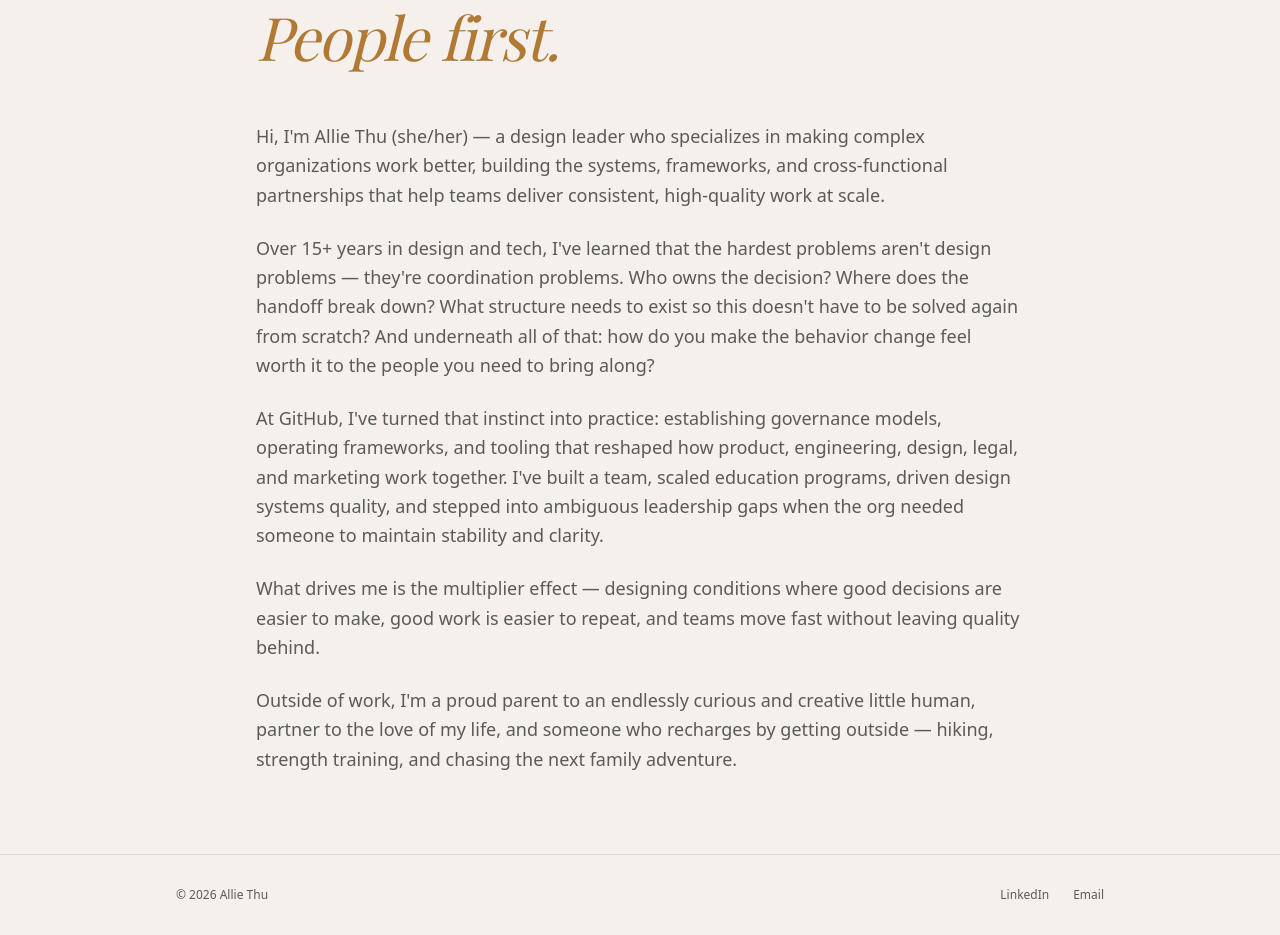
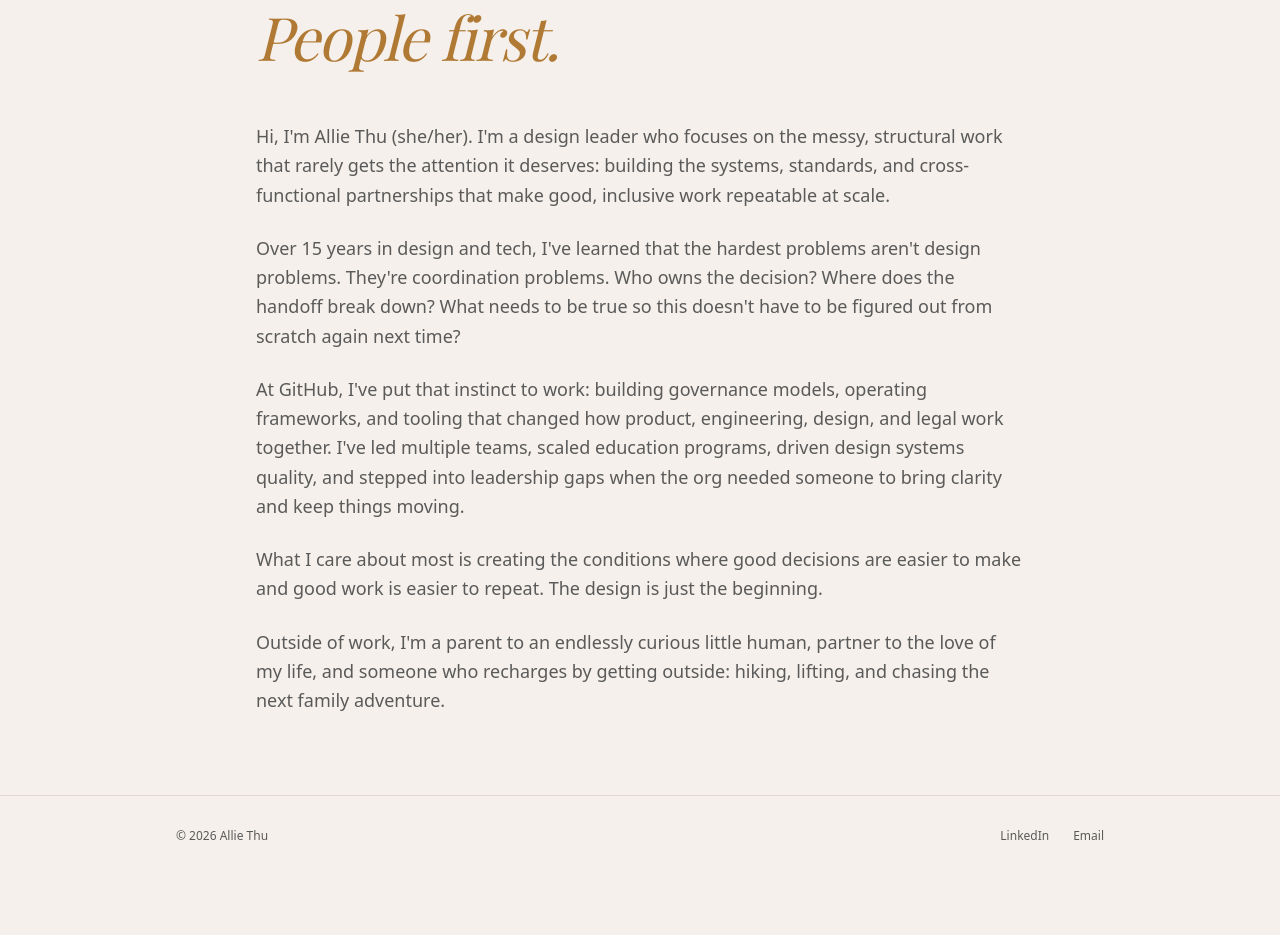
Before and after one commit to alliethu/alliethu.github.io, a Next.js app: page /about in a window 1280 px wide. Shown: the part 380-1315 px from the top of the page. After the commit the page ends 1256 px from the top, so only its background shows below. Built offline with nearby package versions, Linux system fonts and the light colour scheme.

Commit message:
Update copy on homepage, about, and tinkering pages

```diff
--- a/src/app/about/page.tsx
+++ b/src/app/about/page.tsx
@@ -23,42 +23,40 @@ export default function About() {
 
         <div className="animate-fade-in-up animation-delay-200 mt-12 space-y-6 text-base leading-relaxed text-muted md:text-lg md:leading-relaxed">
           <p>
-            Hi, I&apos;m Allie Thu (she/her) — a design leader who specializes
-            in making complex organizations work better, building the systems,
-            frameworks, and cross-functional partnerships that help teams deliver
-            consistent, high-quality work at scale.
+            Hi, I&apos;m Allie Thu (she/her). I&apos;m a design leader who
+            focuses on the messy, structural work that rarely gets the attention
+            it deserves: building the systems, standards, and cross-functional
+            partnerships that make good, inclusive work repeatable at scale.
           </p>
 
           <p>
-            Over 15+ years in design and tech, I&apos;ve learned that the
-            hardest problems aren&apos;t design problems — they&apos;re
-            coordination problems. Who owns the decision? Where does the handoff
-            break down? What structure needs to exist so this doesn&apos;t have
-            to be solved again from scratch? And underneath all of that: how do
-            you make the behavior change feel worth it to the people you need to
-            bring along?
+            Over 15 years in design and tech, I&apos;ve learned that the hardest
+            problems aren&apos;t design problems. They&apos;re coordination
+            problems. Who owns the decision? Where does the handoff break down?
+            What needs to be true so this doesn&apos;t have to be figured out
+            from scratch again next time?
           </p>
 
           <p>
-            At GitHub, I&apos;ve turned that instinct into practice:
-            establishing governance models, operating frameworks, and tooling
-            that reshaped how product, engineering, design, legal, and marketing
-            work together. I&apos;ve built a team, scaled education programs,
-            driven design systems quality, and stepped into ambiguous leadership
-            gaps when the org needed someone to maintain stability and clarity.
+            At GitHub, I&apos;ve put that instinct to work: building governance
+            models, operating frameworks, and tooling that changed how product,
+            engineering, design, and legal work together. I&apos;ve led multiple
+            teams, scaled education programs, driven design systems quality, and
+            stepped into leadership gaps when the org needed someone to bring
+            clarity and keep things moving.
           </p>
 
           <p>
-            What drives me is the multiplier effect — designing conditions where
-            good decisions are easier to make, good work is easier to repeat, and
-            teams move fast without leaving quality behind.
+            What I care about most is creating the conditions where good
+            decisions are easier to make and good work is easier to repeat. The
+            design is just the beginning.
           </p>
 
           <p>
-            Outside of work, I&apos;m a proud parent to an endlessly curious and
-            creative little human, partner to the love of my life, and someone
-            who recharges by getting outside — hiking, strength training, and
-            chasing the next family adventure.
+            Outside of work, I&apos;m a parent to an endlessly curious little
+            human, partner to the love of my life, and someone who recharges by
+            getting outside: hiking, lifting, and chasing the next family
+            adventure.
           </p>
         </div>
       </div>
--- a/src/app/page.tsx
+++ b/src/app/page.tsx
@@ -20,16 +20,14 @@ export default function Home() {
             Design leadership
           </p>
           <h1 className="animate-fade-in-up mt-6 font-serif text-4xl leading-tight tracking-tight text-foreground md:text-5xl lg:text-6xl">
-            Making complex organizations{" "}
-            <br />
-            <em className="text-accent">work better.</em>
+            Making complex organizations work better,{" "}
+            <em className="text-accent">together.</em>
           </h1>
           <p className="animate-fade-in-up animation-delay-200 mt-8 max-w-xl text-base leading-relaxed text-muted md:text-lg">
-            I&apos;m a design leader who builds systems, frameworks, and
-            cross-functional partnerships that create lasting change. My work
-            lives at the intersection of inclusive design, organizational
-            effectiveness, and scalable governance — weaving these together so
-            teams can ship confidently, consistently, and with care.
+            I lead teams through the messy, structural work that rarely gets the
+            attention it deserves: building the systems, standards, and
+            cross-functional partnerships that make good, inclusive work
+            repeatable at scale.
           </p>
           <div className="animate-fade-in-up animation-delay-400 mt-10 flex flex-col gap-4 sm:flex-row">
             <Link
--- a/src/app/tinkering/page.tsx
+++ b/src/app/tinkering/page.tsx
@@ -46,9 +46,9 @@ export default function Tinkering() {
           <em className="text-accent">&amp; side quests.</em>
         </h1>
         <p className="animate-fade-in-up animation-delay-200 mt-8 max-w-lg text-base leading-relaxed text-muted md:text-lg">
-          A space for the things I tinker with outside of my day-to-day —
-          creative explorations, learning experiments, and ideas I couldn&apos;t
-          let go of.
+          A space for the things I tinker with outside of my day-to-day:
+          creative explorations, learning experiments, and ideas I
+          couldn&apos;t let go of.
         </p>
 
         <div className="mt-16 grid gap-8 sm:grid-cols-2">
```
